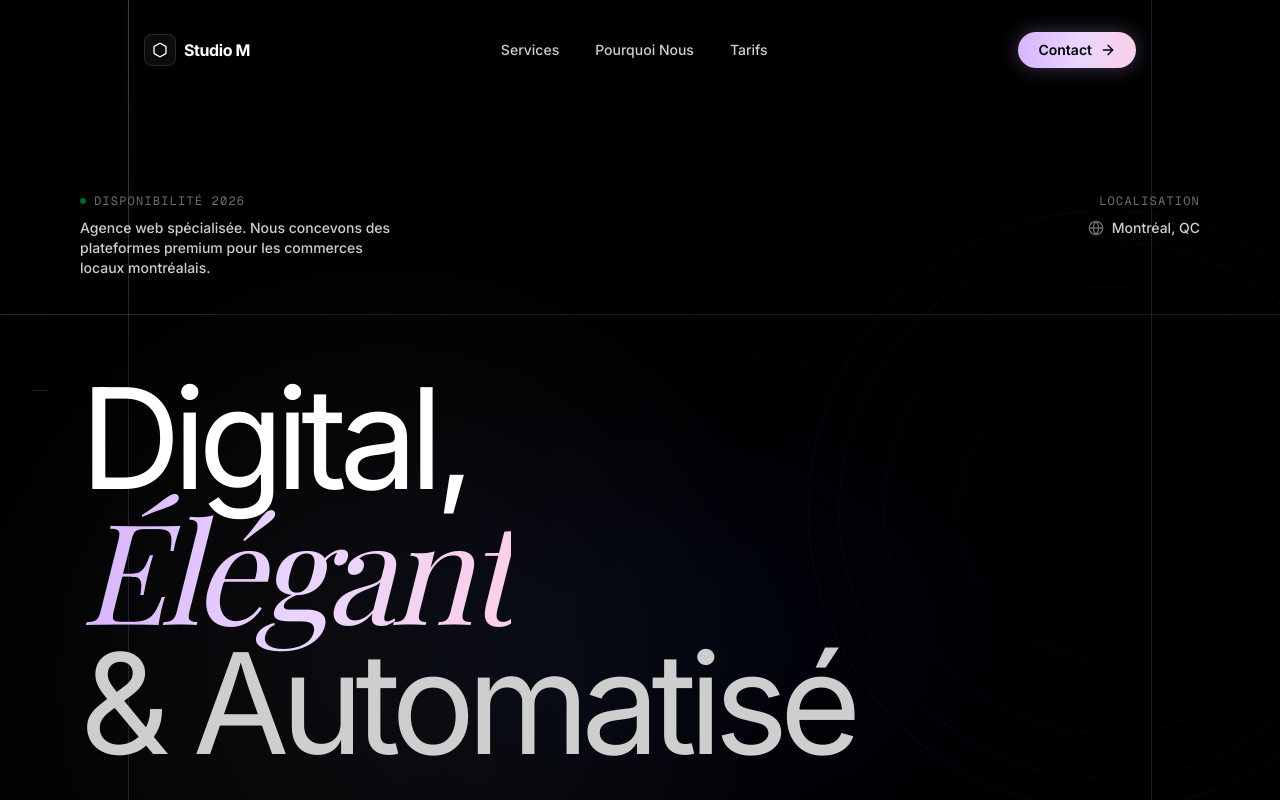
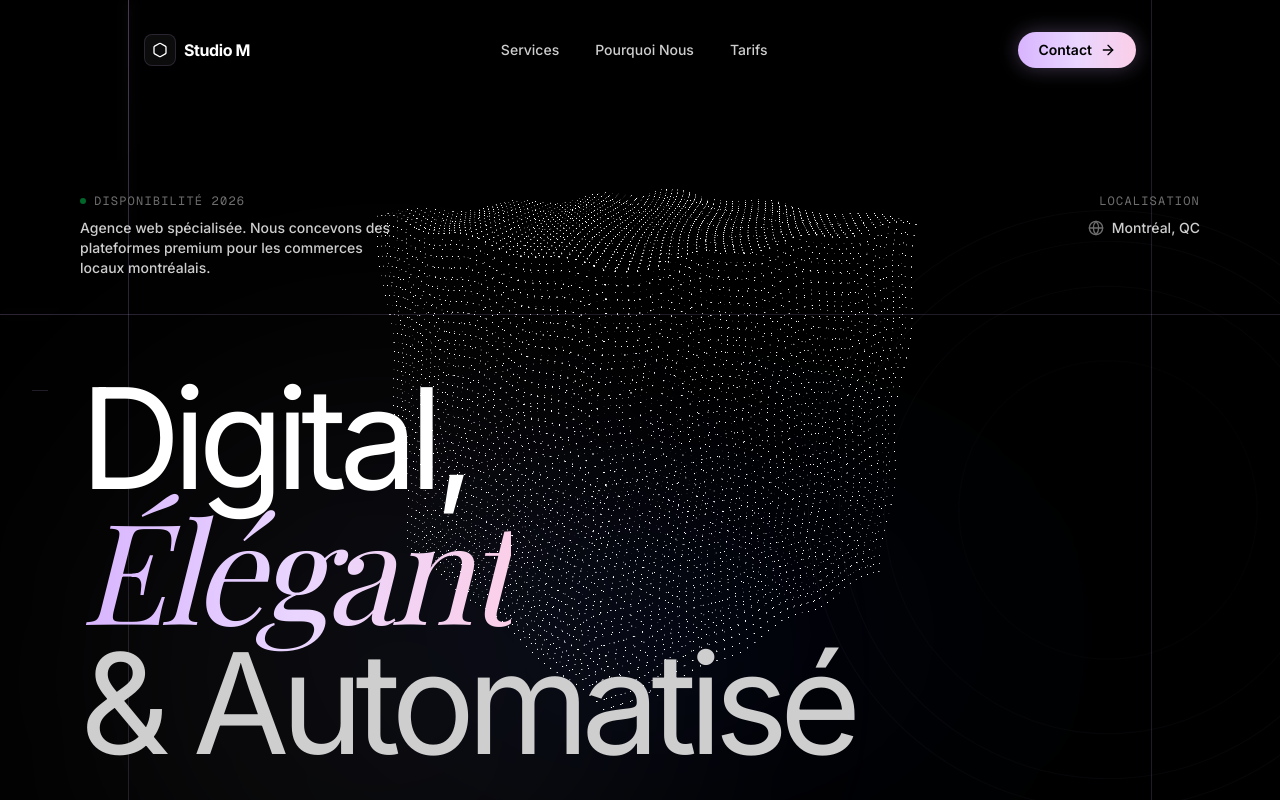
Before and after one commit to ElAmine918/Agence, a Next.js app: page / in a window 1280 px wide. Shown: the top 800 px of the page. Built offline with nearby package versions, Linux system fonts and the light colour scheme; a web font is replaced by a local one.

Commit message:
Fix z-index to bring point cloud back in front of body background

```diff
--- a/components/CarPointCloud.tsx
+++ b/components/CarPointCloud.tsx
@@ -219,7 +219,7 @@
       initial={{ opacity: 0 }}
       animate={{ opacity: 1 }}
       transition={{ duration: 2 }}
-      className="fixed inset-0 -z-10 pointer-events-none"
+      className="fixed inset-0 z-0 pointer-events-none"
     >
       <Canvas camera={{ position: [0, 0, 8], fov: 50 }} dpr={[1, 1.5]}>
         <PointCloudShape />
```
